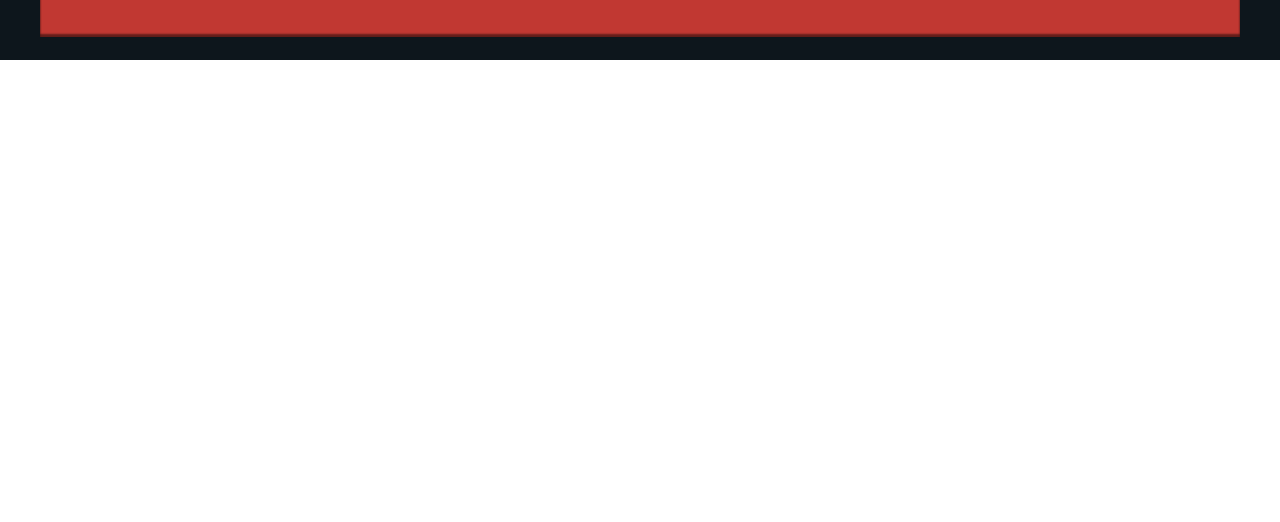
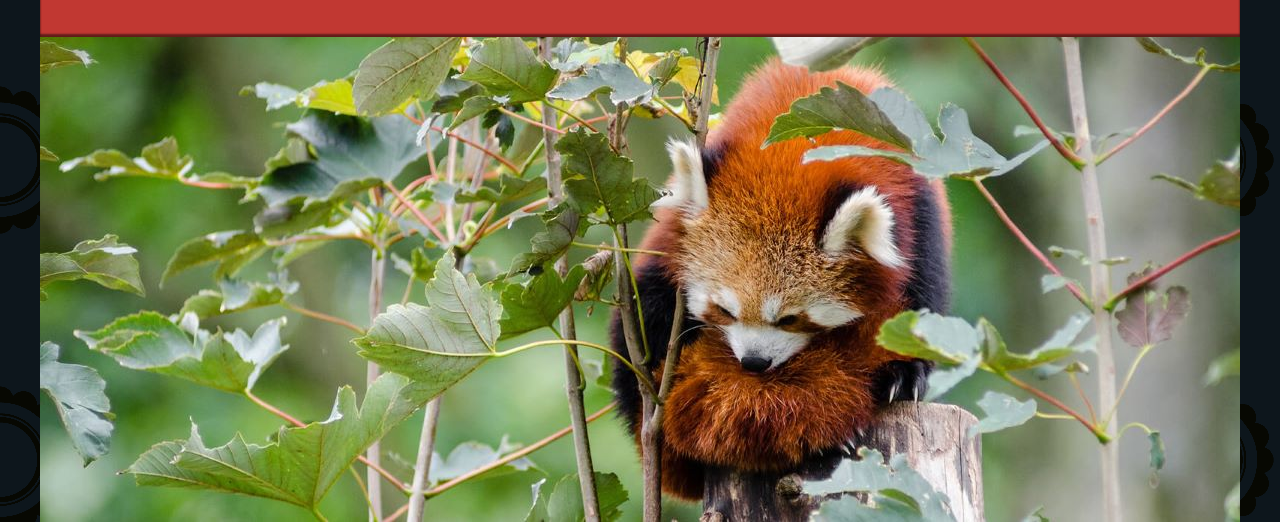
Before and after one commit to ArindaengMichael/MichaelAINFT120601--Web-Development-Assignment2, a plain HTML site: page index.html in a window 1280 px wide. Shown: the part 740-1262 px from the top of the page. Before the commit the page ends 800 px from the top, so only its background shows below. Drawn offline with nearby package versions, Linux system fonts and the light colour scheme.

Commit message:
Commit 4
Added the red panda to the webpage
Used <source>, srcest and media to set the certain widths that the red panda image could go to in case it exceeds the current values.

```diff
--- a/index.html
+++ b/index.html
@@ -149,14 +149,17 @@ This assignment will help us with our understaning of using embedding in html to
             src="firefox-addons400.jpg" alt="Firefox-Addons">
         </a>
         <a href="https://developer.mozilla.org/en-US/">
-          <img
-            src="mdn.svg" alt="MDN">
+          <img src="mdn.svg" alt="MDN">
         </a>
         <div class="clearfix"></div>
       </div>
 
       <div class="red-panda">
         <!-- insert picture element -->
+        <picture>
+            <source srcset="red-panda600.jpg" media="(max-width 600px)" >
+            <img src="red-panda1200.jpg" alt="Red-Panda">
+        </picture>
       </div>
 
     </main>
```
